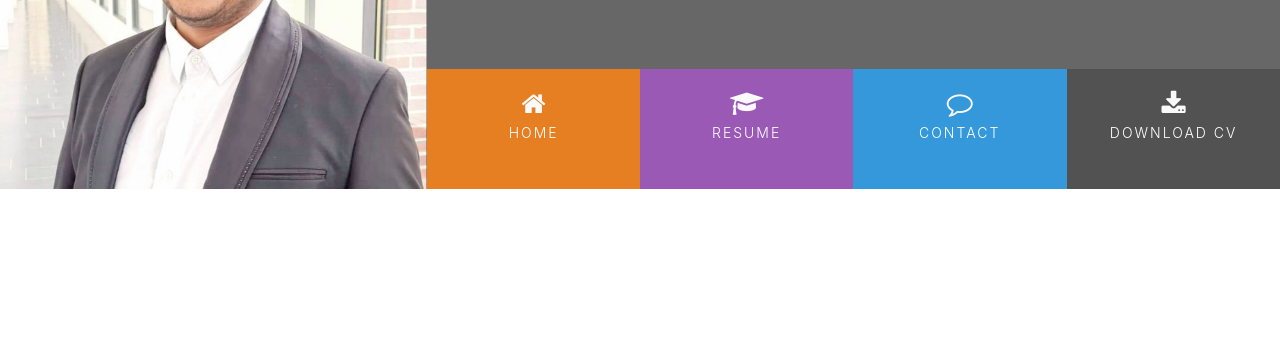
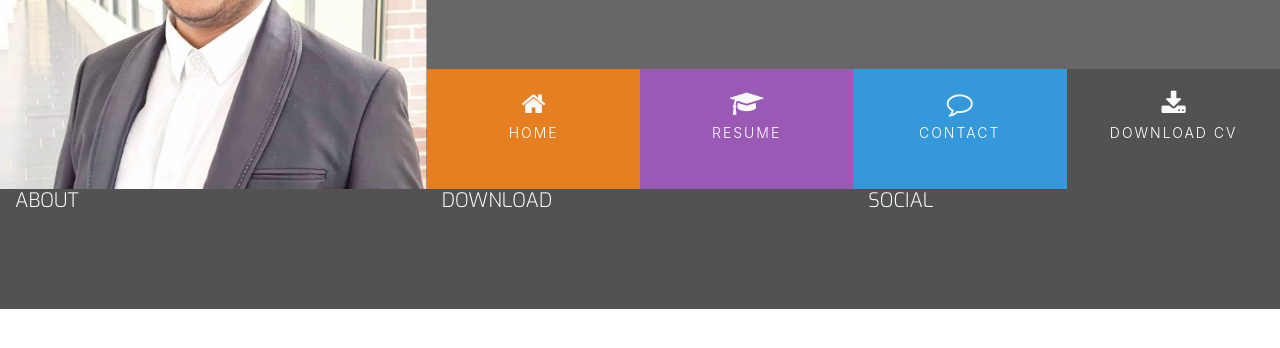
Before and after one commit to bky201/resume, a plain HTML site: page index.html in a window 1280 px wide. Shown: the part 180-528 px from the top of the page. Drawn offline with nearby package versions, Linux system fonts and the light colour scheme.

Commit message:
Add structure to footer

```diff
--- a/assets/css/style.css
+++ b/assets/css/style.css
@@ -21,6 +21,27 @@
 .ui-menu-color-download {
     background-color: #525252;
 }
+
+
+/*--------------------------------------------Heading*/
+
+h1,
+h2,
+h3,
+h4 {
+    margin: 0;
+}
+
+.uppercase {
+    text-transform: uppercase;
+}
+
+.general-sub {
+    font-family: "Exo", sans-serif;
+    font-weight: 300;
+    color: #fafafa;
+}
+
 
 
 /*--------------------------------------------Heading*/
@@ -115,3 +136,12 @@ header {
     background: rgba(0, 0, 0, 0.2);
     height: 120px;
 }
+
+/*--------------------------------------------Footer*/
+
+footer {
+    background-color: #525252;
+    color: #fafafa;
+    min-height: 120px;
+    margin: 0;
+}
--- a/index.html
+++ b/index.html
@@ -44,8 +44,18 @@
     <section>
 
     </section>
-    <footer>
-
+    <footer class="container-fluid">
+        <div class="row">
+            <div class="col-sm-4">
+                <h5 class="uppercase general-sub">About</h5>
+            </div>
+            <div class="col-sm-4">
+                <h5 class="uppercase general-sub">Download</h5>
+            </div>
+            <div class="col-sm-4">
+                <h5 class="uppercase general-sub">Social</h5>
+            </div>
+        </div>
     </footer>
 </body>
 </html>
```
